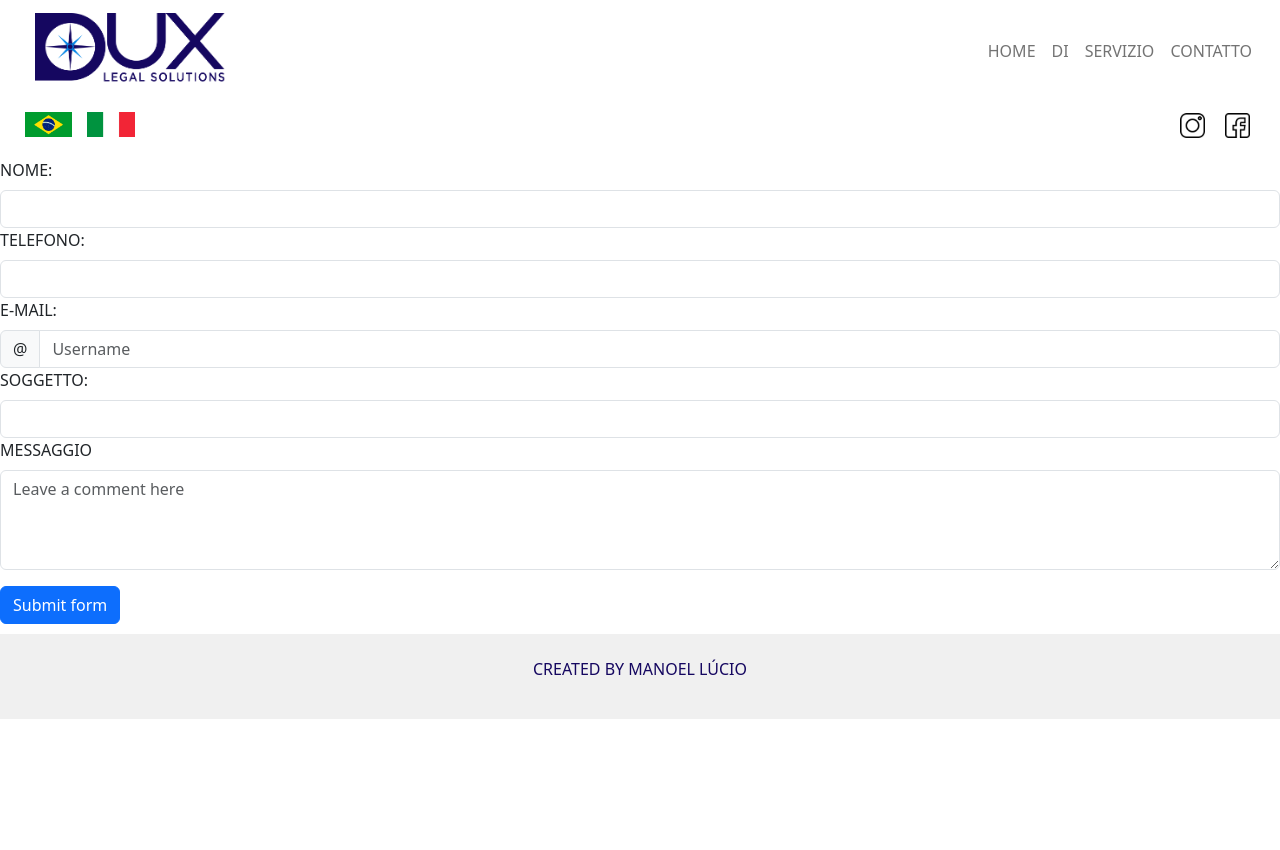
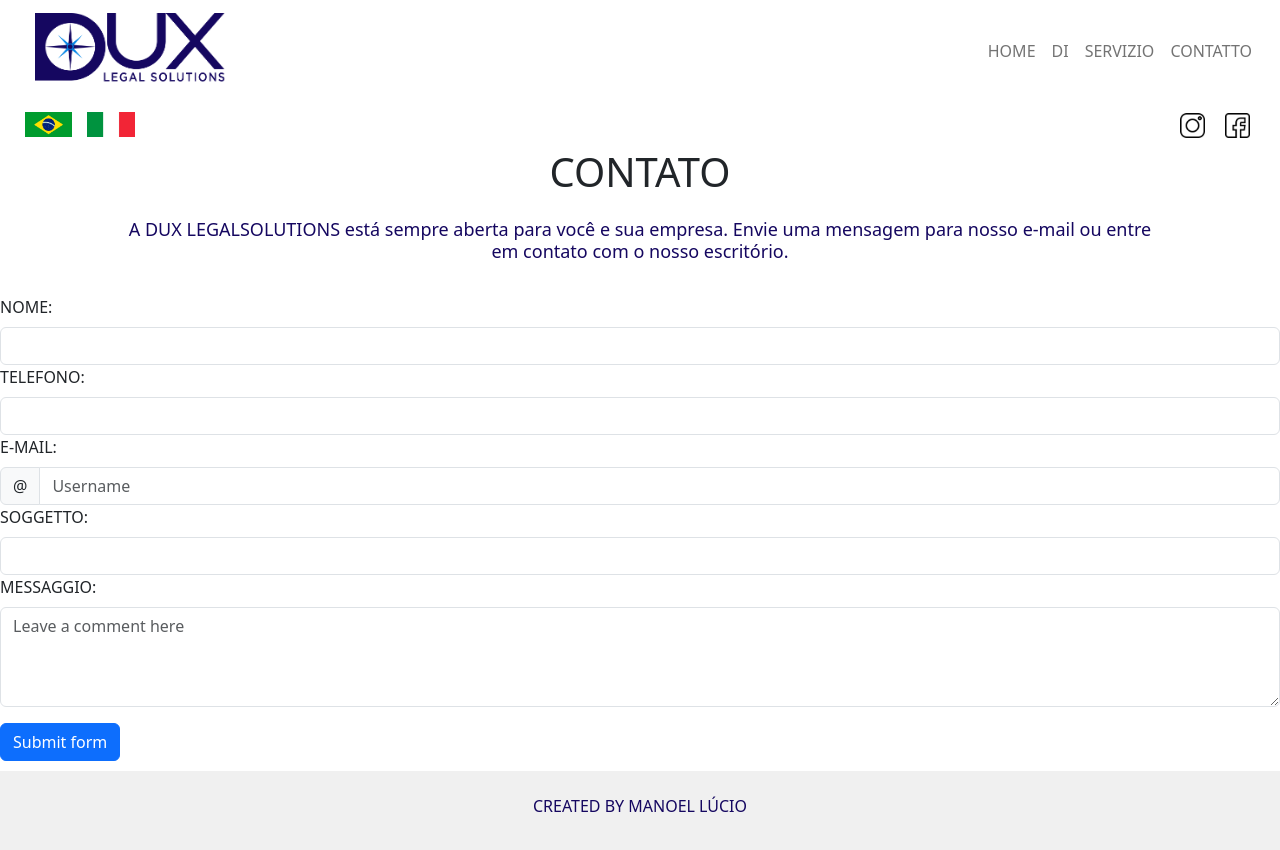
Before and after one commit to ManoelLucioDev/dux-legal-solutions, a React (Create React App) app: page /Contato in a window 1280 px wide. Shown: the top 850 px of the page. Before the commit the page ends 800 px from the top, so only its background shows below. Built offline with nearby package versions, Linux system fonts and the light colour scheme.

Commit message:
update in page contact

```diff
--- a/src/components/Contato/index.tsx
+++ b/src/components/Contato/index.tsx
@@ -42,6 +42,18 @@ schema
 
 function Contato() {
   return (
+
+<>
+    <h1>CONTATO</h1>
+
+    <div className="container-contato">
+    <h3 className="container-texto">
+      A DUX LEGALSOLUTIONS está sempre aberta para você e sua empresa. Envie
+      uma mensagem para nosso e-mail ou entre em contato com o nosso
+      escritório.
+    </h3>
+
+
       <div className="form-container">
     <Form onSubmit={handleSubmit}>
       <Row className="mb-3">
@@ -101,6 +113,9 @@ function Contato() {
       <Button type="submit">Submit form</Button>
     </Form>
     </div>
+    </div>
+</>
+
   );
 }
 
--- a/src/i18n/messages/it.ts
+++ b/src/i18n/messages/it.ts
@@ -74,7 +74,7 @@ export default {
 
       'ABOUT-CLIENT': "SOGGETTO:",
 
-      'MSG-CLIENT': "MESSAGGIO",
+      'MSG-CLIENT': "MESSAGGIO:",
 
       'BTN-SUBMIT': "INVIARE",
 
```
